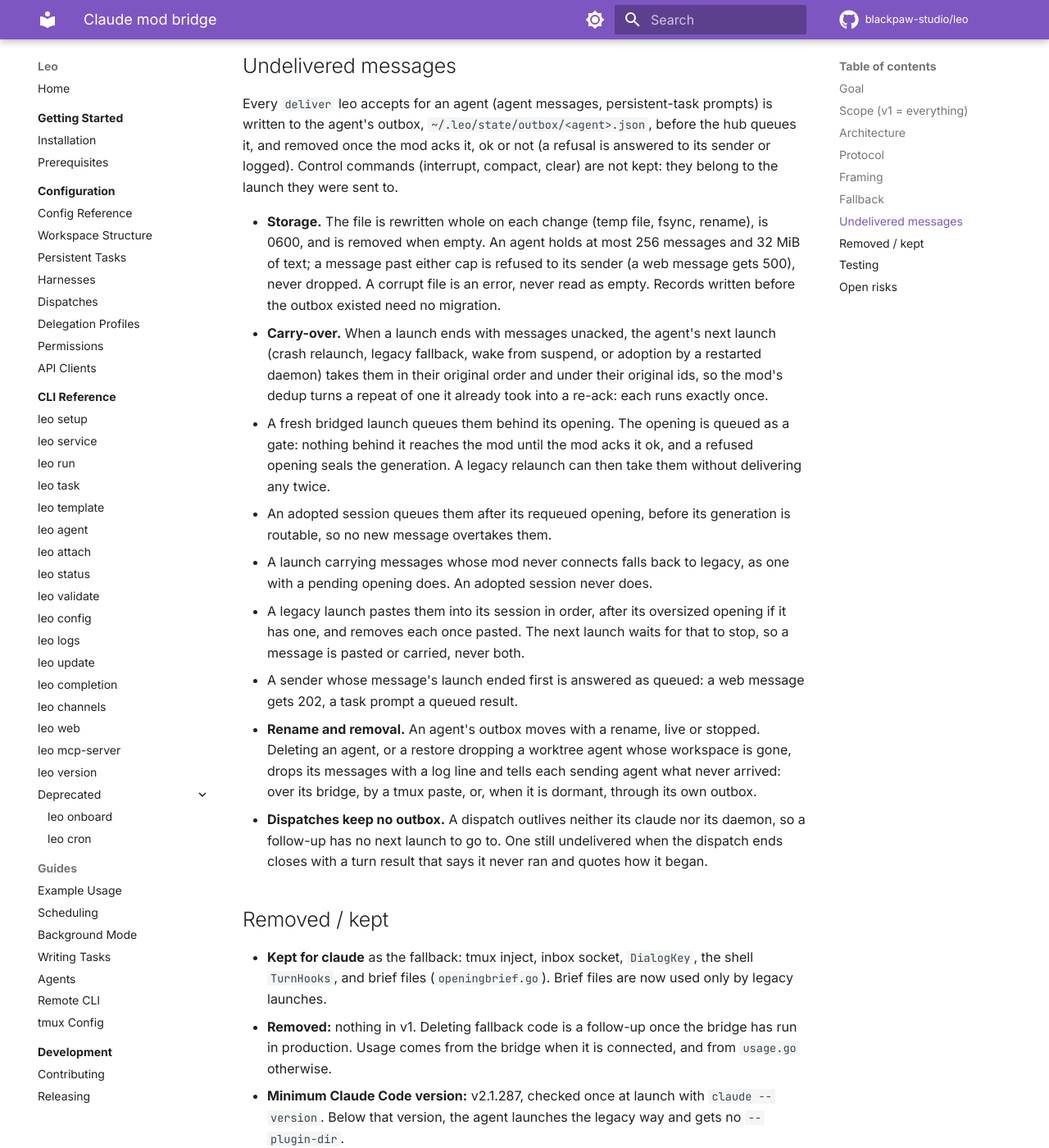
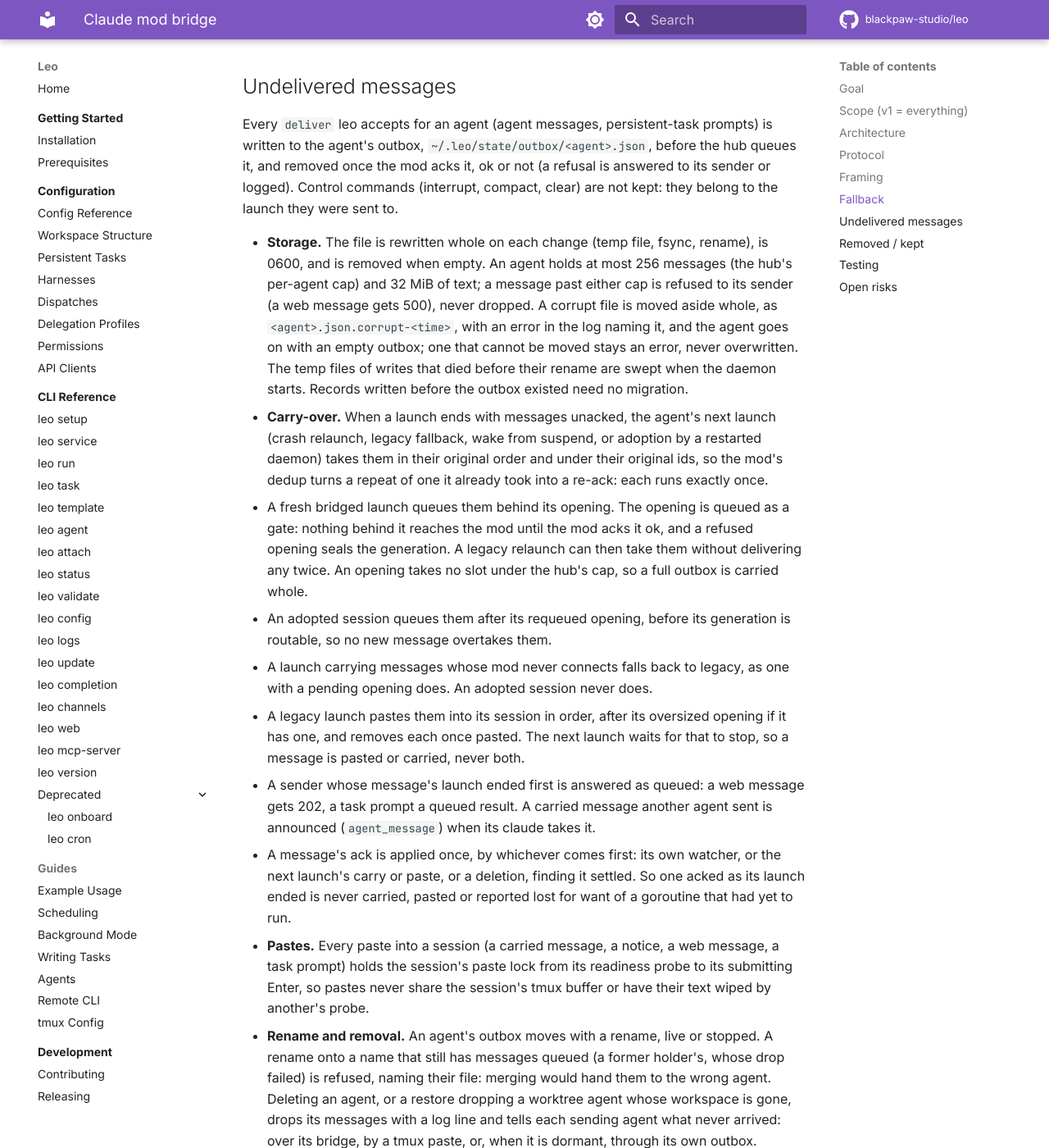
Before and after one commit to blackpaw-studio/leo, an MkDocs documentation site: the page built from docs/specs/2026-10-03-claude-mod-bridge.md, in a window 1280 px wide and 1400 px high, scrolled down 5885 px. Shown: the whole window at 82% size. Built offline with MkDocs 1.6.1 and Material for MkDocs 9.7.7, drawn with Linux system fonts in a browser that asks for light colours; comment, search, counter and statistics services are not loaded; some of the changed text lies outside the part shown.

Commit message:
docs(bridge): spec the outbox review fixes and the accepted risks
Cover the uncapped opening, corrupt-file quarantine and temp sweep, the
once-only ack application, carried-message announcements, the session
paste lock, the ever-connected fallback, rename refusal and the
never-seen-to-start dispatch notice, and list the risks that remain.

Claude-Session: https://claude.ai/code/session_01D8jv266483AW8DWyuC48FU

```diff
--- a/docs/specs/2026-10-03-claude-mod-bridge.md
+++ b/docs/specs/2026-10-03-claude-mod-bridge.md
@@ -97,7 +97,7 @@ Each injection call site checks `bridge.Connected(agent)`:
 
 `leo doctor` and the agent list show the bridge state for each claude agent as `bridge: connected | absent`, and an absent bridge with commands queued as `absent, N pending`: those commands wait for the mod, and the idle sweep does not suspend the agent meanwhile (that would drop them).
 
-The opening prompt is a special case because it is assembled before launch. When the claude version supports mods, the prompt is not put on argv. Instead it is queued as the first outbox command. If the bridge has not connected within 20 s of launch, the daemon kills the session and relaunches the agent the legacy way: no `--plugin-dir`, and the opening prompt on argv or in a brief file. A mod that rejects the opening (its ack is `ok:false`) gets the same fallback whether or not its stream is still up when the ack lands. Nothing has run yet, so a relaunch is safe. Pasting the prompt instead would bring back the refusal problem that brief files exist to avoid.
+The opening prompt is a special case because it is assembled before launch. When the claude version supports mods, the prompt is not put on argv. Instead it is queued as the first outbox command. If the bridge has not connected within 20 s of launch (a mod that connected at all, even one between reconnects at that moment, keeps the launch), the daemon kills the session and relaunches the agent the legacy way: no `--plugin-dir`, and the opening prompt on argv or in a brief file. A mod that rejects the opening (its ack is `ok:false`) gets the same fallback whether or not its stream is still up when the ack lands. Nothing has run yet, so a relaunch is safe. Pasting the prompt instead would bring back the refusal problem that brief files exist to avoid.
 
 Whether a launch needs the opening is decided per conversation. Its id is `OpeningID(conversation, text)`, where the conversation is the launch's `--session-id` or `--resume` value; the agent record keeps the id of the latest conversation to get it. A launch with neither flag starts a fresh conversation and always gets the opening; a resumed one gets it only if that conversation never did. A mod's ack records the conversation its hello named; an opening carried on argv (or in a brief file) is recorded once the conversation's transcript shows it as a user prompt, polled while the launch runs and checked once more when it ends, and a pasted one once the paste succeeds, so a later bridged `--resume` of the same conversation does not deliver it again.
 
@@ -109,15 +109,17 @@ Shell turn hooks are dropped for claude agents whose bridge is connected. The br
 
 Every `deliver` leo accepts for an agent (agent messages, persistent-task prompts) is written to the agent's outbox, `~/.leo/state/outbox/<agent>.json`, before the hub queues it, and removed once the mod acks it, ok or not (a refusal is answered to its sender or logged). Control commands (interrupt, compact, clear) are not kept: they belong to the launch they were sent to.
 
-- **Storage.** The file is rewritten whole on each change (temp file, fsync, rename), is 0600, and is removed when empty. An agent holds at most 256 messages and 32 MiB of text; a message past either cap is refused to its sender (a web message gets 500), never dropped. A corrupt file is an error, never read as empty. Records written before the outbox existed need no migration.
+- **Storage.** The file is rewritten whole on each change (temp file, fsync, rename), is 0600, and is removed when empty. An agent holds at most 256 messages (the hub's per-agent cap) and 32 MiB of text; a message past either cap is refused to its sender (a web message gets 500), never dropped. A corrupt file is moved aside whole, as `<agent>.json.corrupt-<time>`, with an error in the log naming it, and the agent goes on with an empty outbox; one that cannot be moved stays an error, never overwritten. The temp files of writes that died before their rename are swept when the daemon starts. Records written before the outbox existed need no migration.
 - **Carry-over.** When a launch ends with messages unacked, the agent's next launch (crash relaunch, legacy fallback, wake from suspend, or adoption by a restarted daemon) takes them in their original order and under their original ids, so the mod's dedup turns a repeat of one it already took into a re-ack: each runs exactly once.
-  - A fresh bridged launch queues them behind its opening. The opening is queued as a gate: nothing behind it reaches the mod until the mod acks it ok, and a refused opening seals the generation. A legacy relaunch can then take them without delivering any twice.
+  - A fresh bridged launch queues them behind its opening. The opening is queued as a gate: nothing behind it reaches the mod until the mod acks it ok, and a refused opening seals the generation. A legacy relaunch can then take them without delivering any twice. An opening takes no slot under the hub's cap, so a full outbox is carried whole.
   - An adopted session queues them after its requeued opening, before its generation is routable, so no new message overtakes them.
   - A launch carrying messages whose mod never connects falls back to legacy, as one with a pending opening does. An adopted session never does.
   - A legacy launch pastes them into its session in order, after its oversized opening if it has one, and removes each once pasted. The next launch waits for that to stop, so a message is pasted or carried, never both.
-  - A sender whose message's launch ended first is answered as queued: a web message gets 202, a task prompt a queued result.
-- **Rename and removal.** An agent's outbox moves with a rename, live or stopped. Deleting an agent, or a restore dropping a worktree agent whose workspace is gone, drops its messages with a log line and tells each sending agent what never arrived: over its bridge, by a tmux paste, or, when it is dormant, through its own outbox.
-- **Dispatches keep no outbox.** A dispatch outlives neither its claude nor its daemon, so a follow-up has no next launch to go to. One still undelivered when the dispatch ends closes with a turn result that says it never ran and quotes how it began.
+  - A sender whose message's launch ended first is answered as queued: a web message gets 202, a task prompt a queued result. A carried message another agent sent is announced (`agent_message`) when its claude takes it.
+  - A message's ack is applied once, by whichever comes first: its own watcher, or the next launch's carry or paste, or a deletion, finding it settled. So one acked as its launch ended is never carried, pasted or reported lost for want of a goroutine that had yet to run.
+- **Pastes.** Every paste into a session (a carried message, a notice, a web message, a task prompt) holds the session's paste lock from its readiness probe to its submitting Enter, so pastes never share the session's tmux buffer or have their text wiped by another's probe.
+- **Rename and removal.** An agent's outbox moves with a rename, live or stopped. A rename onto a name that still has messages queued (a former holder's, whose drop failed) is refused, naming their file: merging would hand them to the wrong agent. Deleting an agent, or a restore dropping a worktree agent whose workspace is gone, drops its messages with a log line and tells each sending agent what never arrived: over its bridge, by a tmux paste, or, when it is dormant, through its own outbox.
+- **Dispatches keep no outbox.** A dispatch outlives neither its claude nor its daemon, so a follow-up has no next launch to go to. One its session was never seen to start when the dispatch ends closes with a turn result that says so (it may not have run) and quotes how it began.
 
 ## Removed / kept
 
@@ -154,4 +156,8 @@ Every `deliver` leo accepts for an agent (agent messages, persistent-task prompt
 - **Startup dialogs.** It is not yet known whether `$.prompt.submit` waits behind a blocking startup dialog. The opening-prompt step of the e2e suite covers this. If it does not wait, `DialogKey` stays active for claude.
 - **Legacy paste has no dedup.** A message the mod took but had not acked when its launch ended, carried to a legacy launch (an adoption or wake that comes back without the bridge), is pasted again. A fallback from a mod that never connected or refused the opening is safe: the gate kept everything behind the opening from it.
 - **Key change.** A relaunch under a different bridge key (`<name>.<nonce>`) does not see the predecessor's `acked:<key>` entry, so a message the predecessor took but never acked runs again there.
+- **Pane pastes are not under the session lock.** Dispatch follow-ups and completion notices paste by pane (`InjectInto`, with a buffer of their own), so one into an orchestrator agent's pane can still interleave with a paste into that agent's session.
+- **Carried pastes and new legacy messages can reorder.** A legacy launch pastes carried messages one at a time; a new message to the agent can take the session's lock between two of them.
+- **Unannounced carried deliveries.** A carried message from a human or a task is not announced when taken: the outbox cannot tell a human's message from a task prompt.
+- **A stale outbox under a free name.** If dropping a deleted agent's messages fails, its file stays; a rename onto that name is refused, but a new agent spawned under it would be handed them on its first launch.
 - **Untested built-in.** `$.command.run({command:'clear'})` running a built-in command is unverified. If it doesn't work, `clear` stays on tmux keys.
```
